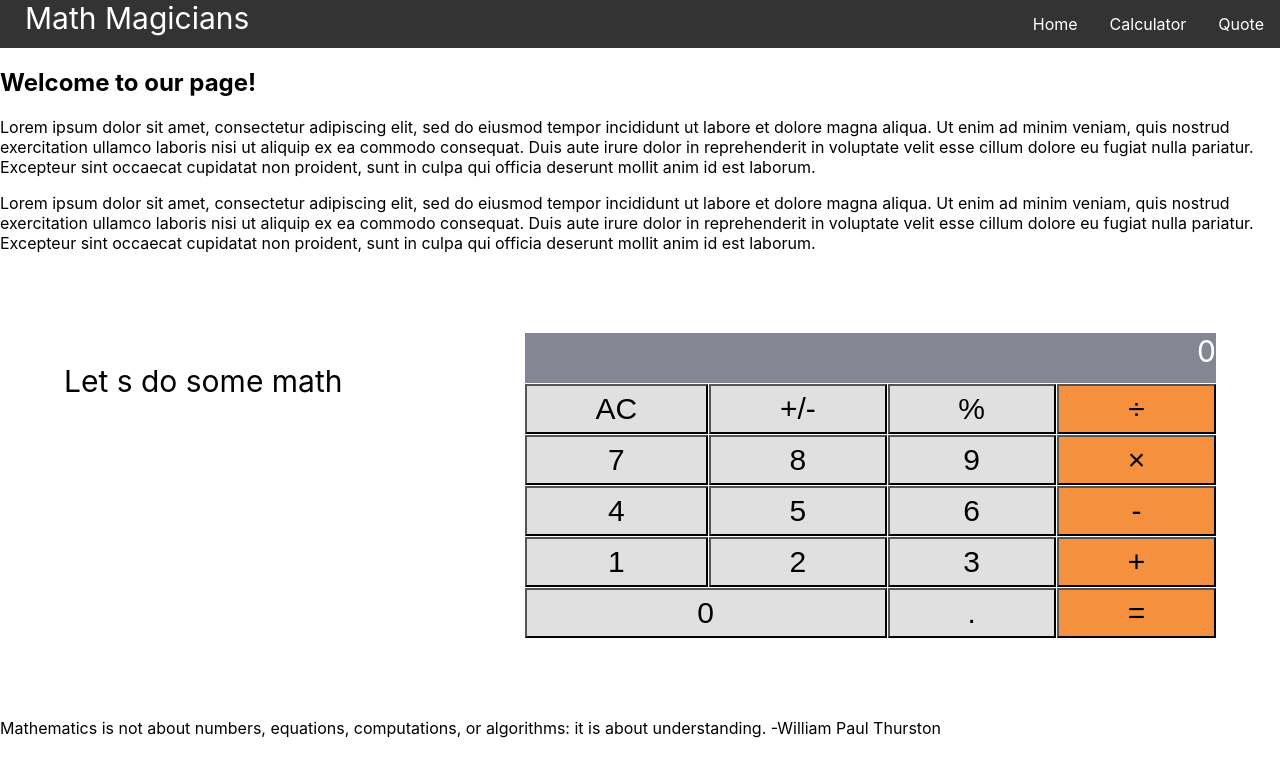
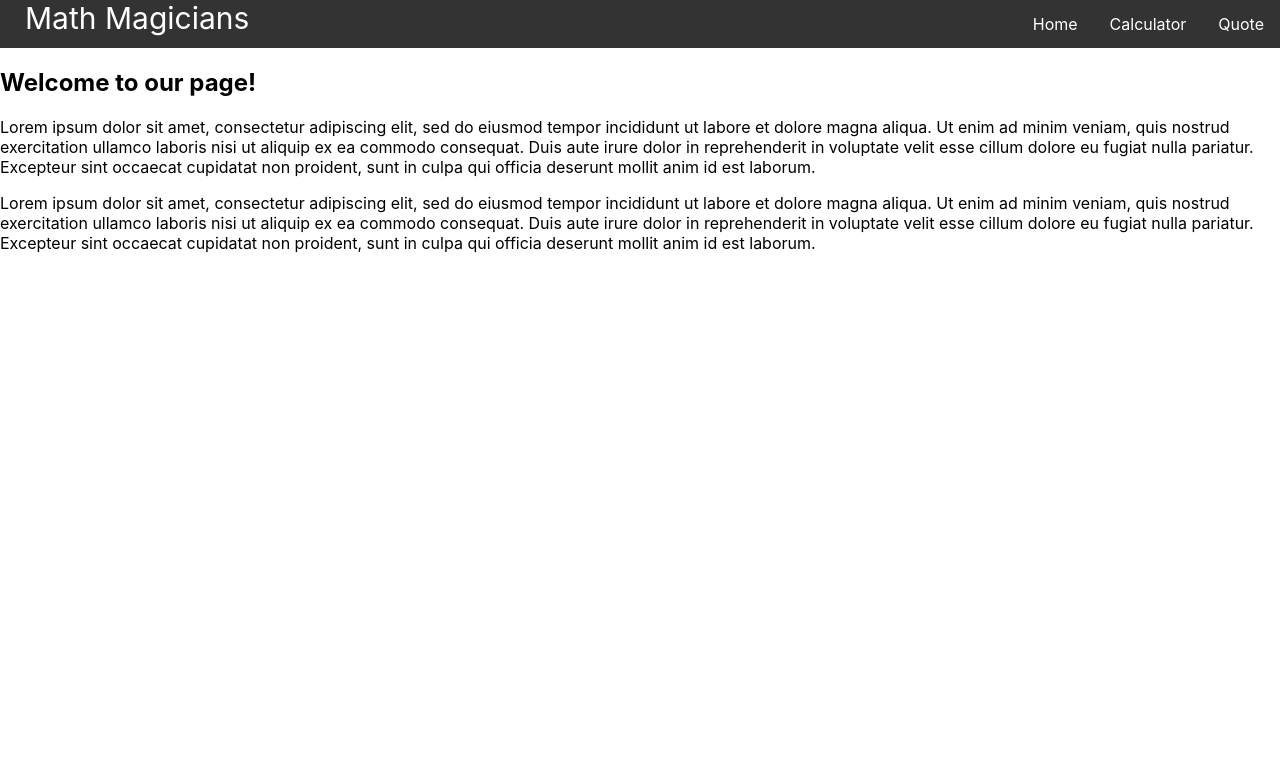
Before and after one commit to abdessalem1998/Math-Magicians, a React (Create React App) app: page / in a window 1280 px wide. Shown: the top 776 px of the page. Built offline with nearby package versions, Linux system fonts and the light colour scheme.

Commit message:
install react-router-dom and use it to navigate throw website pages

```diff
--- a/package.json
+++ b/package.json
@@ -9,6 +9,7 @@
     "big.js": "^6.1.1",
     "react": "^17.0.2",
     "react-dom": "^17.0.2",
+    "react-router-dom": "^5.2.0",
     "react-scripts": "5.0.0",
     "web-vitals": "^2.1.3"
   },
--- a/src/App.js
+++ b/src/App.js
@@ -1,4 +1,9 @@
 import React from 'react';
+import {
+  BrowserRouter as Router,
+  Switch,
+  Route,
+} from 'react-router-dom';
 import './App.css';
 import Calculator from './components/Calculator';
 import Home from './pages/Home';
@@ -9,11 +14,22 @@ import Navbar from './components/Navbar';
 class App extends React.Component {
   render() {
     return (
+
       <div className="App">
         <Navbar />
-        <Home />
-        <Calculator />
-        <Quote />
+        <Router>
+          <Switch>
+            <Route path="/">
+              <Home />
+            </Route>
+            <Route path="/Calculator">
+              <Calculator />
+            </Route>
+            <Route path="/Quote">
+              <Quote />
+            </Route>
+          </Switch>
+        </Router>
       </div>
     );
   }
```
Also changed, not shown: 1 other file (tests, documents, lock files or other folders).
